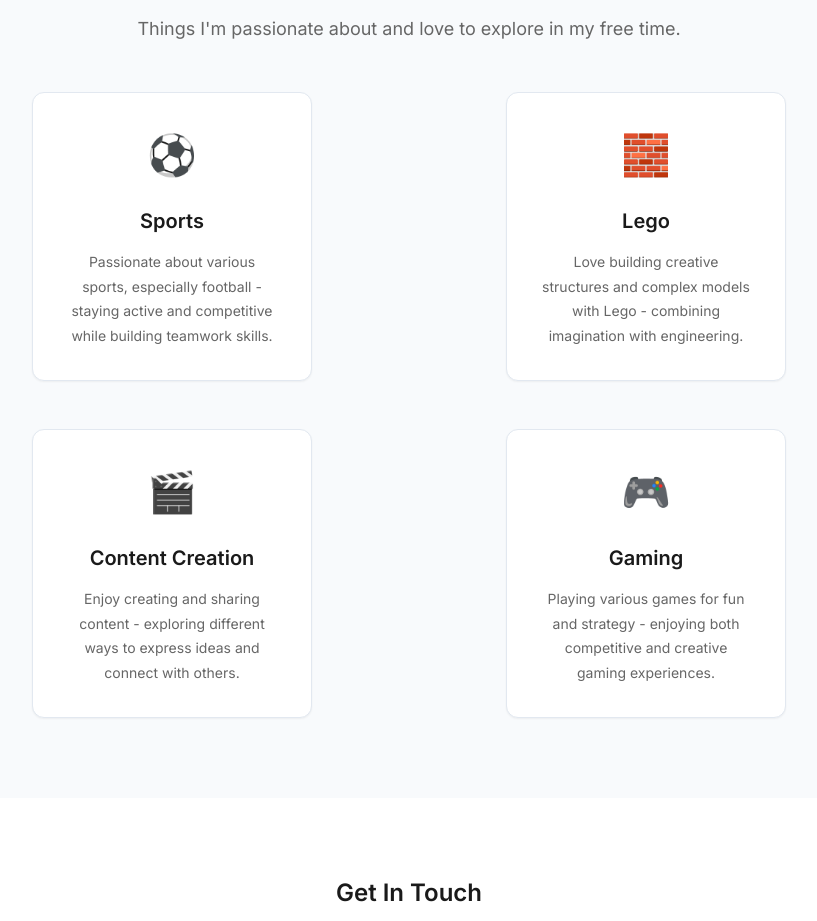
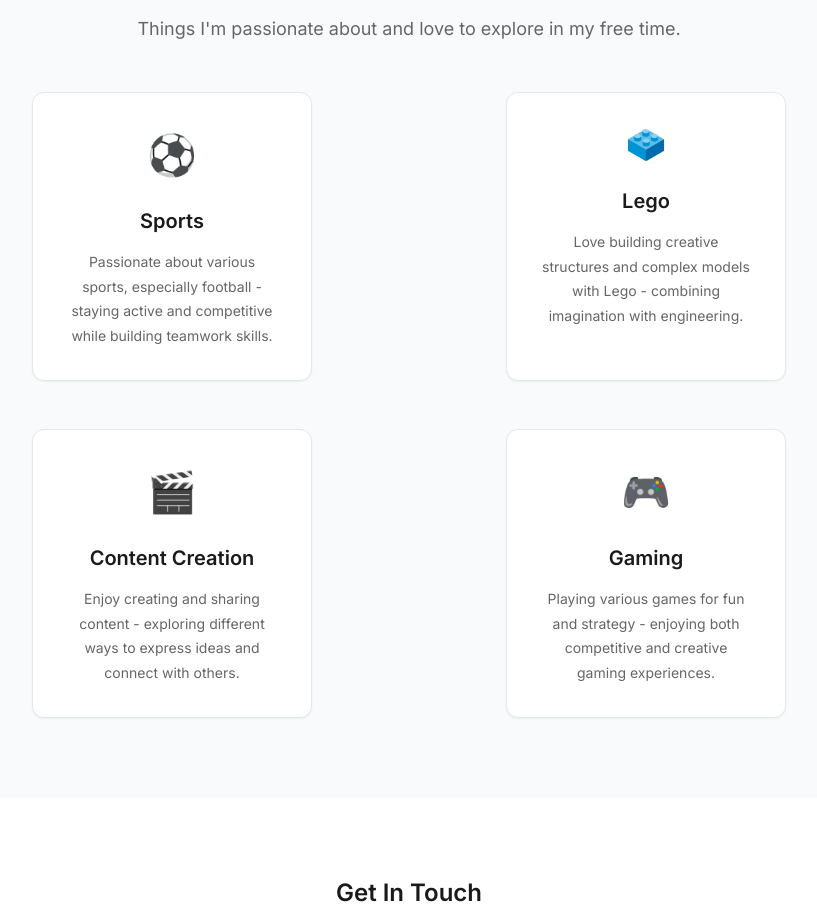
Before and after one commit to sachinlala/nikunj-portfolio, a website: page index.html in a window 1280 px wide. Shown: the part 940-1861 px from the top of the page, without its empty margins (231-1048 px from the left). Drawn offline with Linux system fonts and the light colour scheme.

Commit message:
added new icon for lego

```diff
--- a/assets/css/style.css
+++ b/assets/css/style.css
@@ -539,6 +539,14 @@ p {
   margin-bottom: var(--spacing-md);
 }
 
+.interest-image {
+  width: 2.5rem;
+  height: 2.5rem;
+  object-fit: cover;
+  border-radius: var(--radius-sm);
+  margin: 0 auto;
+}
+
 .interest-card h3 {
   margin-bottom: var(--spacing-sm);
   color: var(--text-primary);
--- a/index.html
+++ b/index.html
@@ -105,7 +105,9 @@
             </a>
 
             <div class="interest-card">
-              <div class="interest-icon">🧱</div>
+              <div class="interest-icon">
+                <img src="assets/images/lego-icon.jpg" alt="Lego Icon" class="interest-image">
+              </div>
               <h3>Lego</h3>
               <p>Love building creative structures and complex models with Lego - combining imagination with engineering.</p>
             </div>
```
Also changed, not shown: assets/images/lego-icon.jpg (added).
